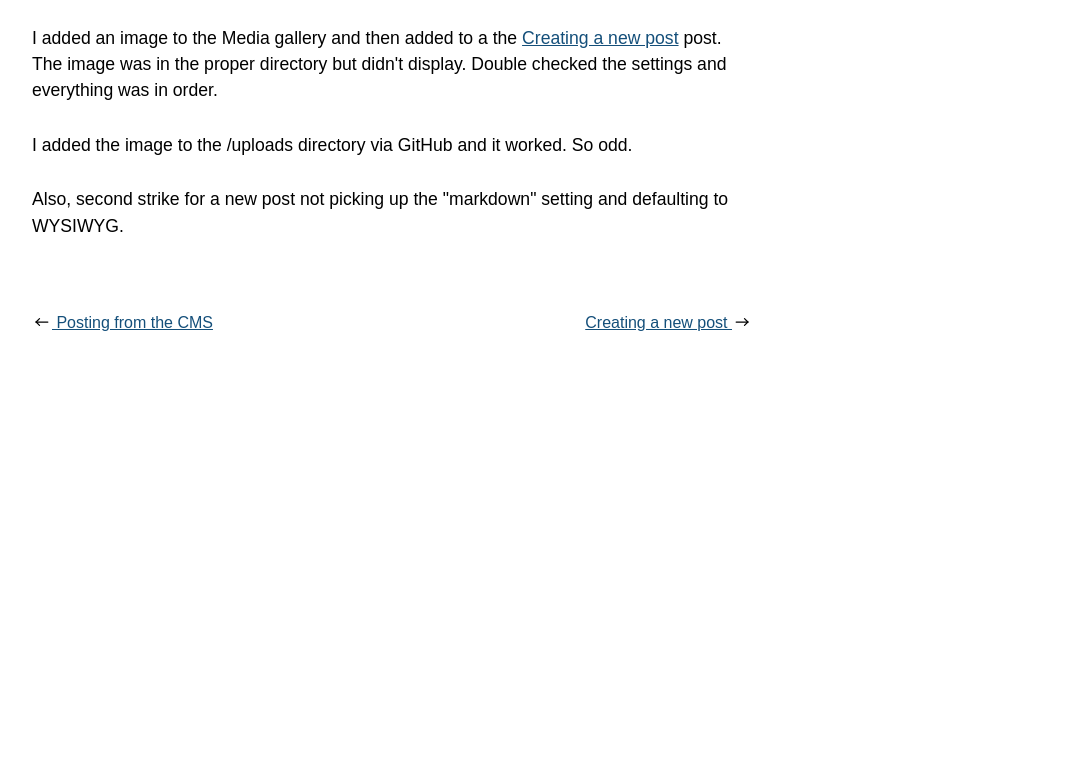
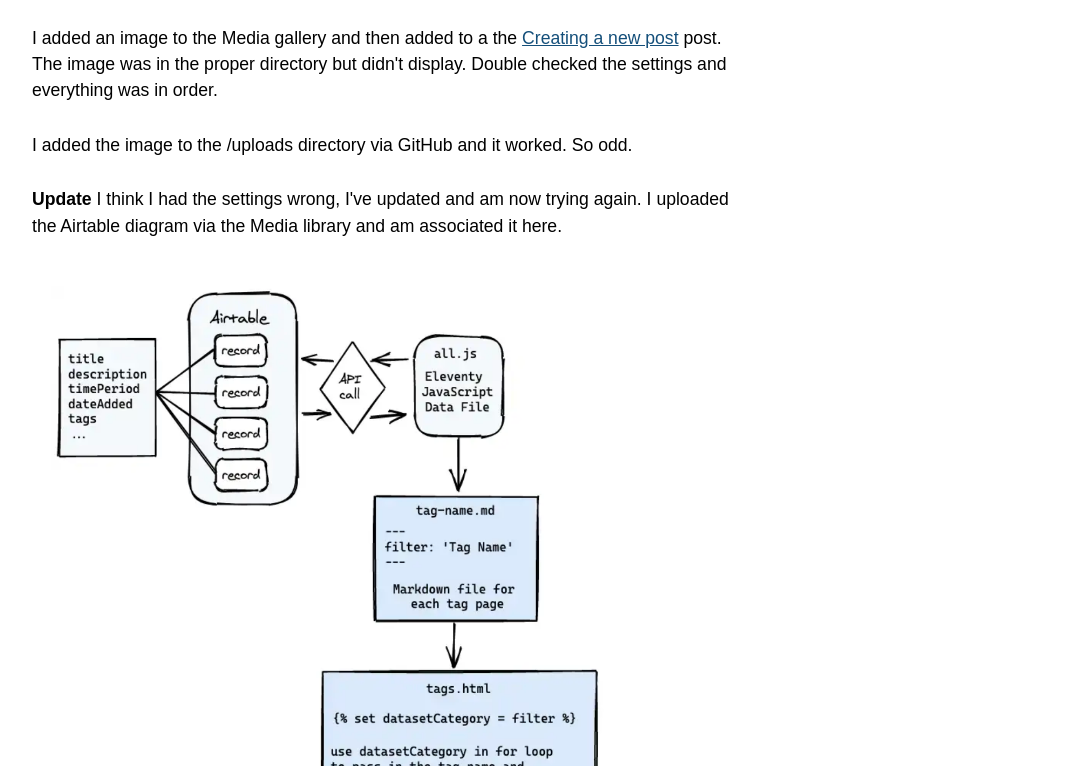
Before and after one commit to superterrific/cms-test, an Eleventy site: page src/posts/image-test.md in a window 1280 px wide. Shown: the part 186-952 px from the top of the page, without its empty margins (88-1175 px from the left). Before the commit the page ends 800 px from the top, so only its background shows below. Built offline with nearby package versions, Linux system fonts and the light colour scheme; Eleventy itself is replaced by a stand-in of ours; files that its build step writes are made by us from their sources.

Commit message:
Update from Forestry.io Dana Byerly updated src/posts/image-test.md

```diff
--- a/src/posts/image-test.md
+++ b/src/posts/image-test.md
@@ -8,4 +8,8 @@
 
 I added the image to the /uploads directory via GitHub and it worked. So odd.
 
+**Update** I think I had the settings wrong, I've updated and am now trying again. I uploaded the Airtable diagram via the Media library and am associated it here.
+
+![Diagram of data coming from Airtable.](/uploads/diagram-airtable.png)
+
 Also, second strike for a new post not picking up the "markdown" setting and defaulting to WYSIWYG.
```
